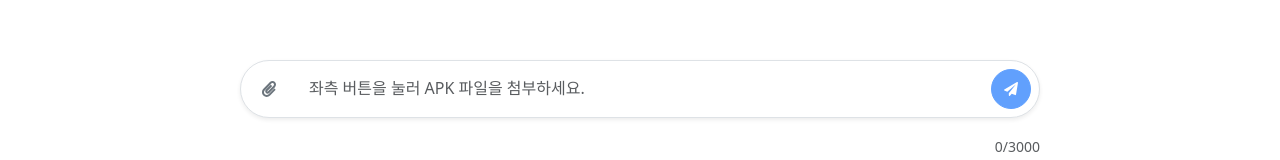
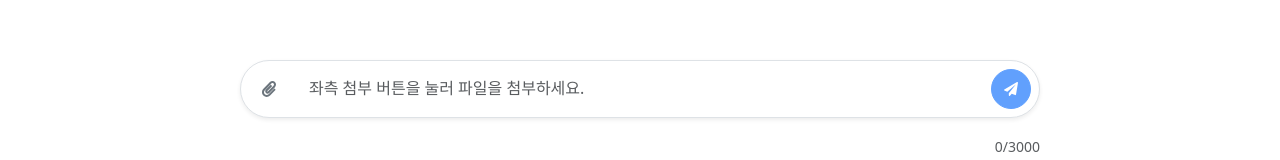
Before and after one commit to 32213160/CapstoneProject1, a React (Create React App) app: page / in a window 1280 px wide. Shown: the part 307-467 px from the top of the page. Built offline with nearby package versions, Linux system fonts and the light colour scheme.

Commit message:
feat: 파일 업로드 확장자 제한 해제 및 안내 문구 수정
- 파일 입력 요소의 accept 속성 제거로 모든 파일 형식 선택 가능하도록 변경
- 파일 업로드 관련 안내 문구 및 주석 수정
- 관련 코드 리팩토링으로 가독성 향상

closes #4

```diff
--- a/package.json
+++ b/package.json
@@ -3,6 +3,7 @@
   "version": "0.1.0",
   "private": true,
   "proxy": "http://54.180.122.103:8080",
+  "homepage": ".",
   "dependencies": {
     "@testing-library/dom": "^10.4.0",
     "@testing-library/jest-dom": "^6.6.3",
--- a/src/pages/MainPage.js
+++ b/src/pages/MainPage.js
@@ -203,9 +203,9 @@ function MainPage() {
         userMessage = '서버에 연결할 수 없습니다. 잠시 후 다시 시도해주세요.';
       } else if (error.message.includes('파일 크기')) {
         userMessage = error.message;
-      } else if (error.message.includes('APK 파일만')) {
+      } /*else if (error.message.includes('APK 파일만')) {
         userMessage = error.message;
-      } else if (error.message.includes('서버 오류')) {
+      }*/ else if (error.message.includes('서버 오류')) {
         userMessage = '서버에서 파일 처리 중 오류가 발생했습니다. 잠시 후 다시 시도해주세요.';
       }
 
@@ -408,7 +408,7 @@ function MainPage() {
             {/* 텍스트 입력창 */}
             <textarea
               className="form-control border-0 flex-grow-1"
-              placeholder="좌측 버튼을 눌러 APK 파일을 첨부하세요."
+              placeholder="좌측 첨부 버튼을 눌러 파일을 첨부하세요."
               value={text}
               onChange={(e) => setText(e.target.value)}
               onKeyPress={handleKeyPress}
@@ -459,7 +459,7 @@ function MainPage() {
           type="file"
           ref={fileInputRef}
           style={{ display: 'none' }}
-          accept=".apk"
+          //accept=".apk"
           onChange={(e) => {
             const file = e.target.files[0];
             if (file) {
```
Also changed, not shown: 1 other file (tests, documents, lock files or other folders).
